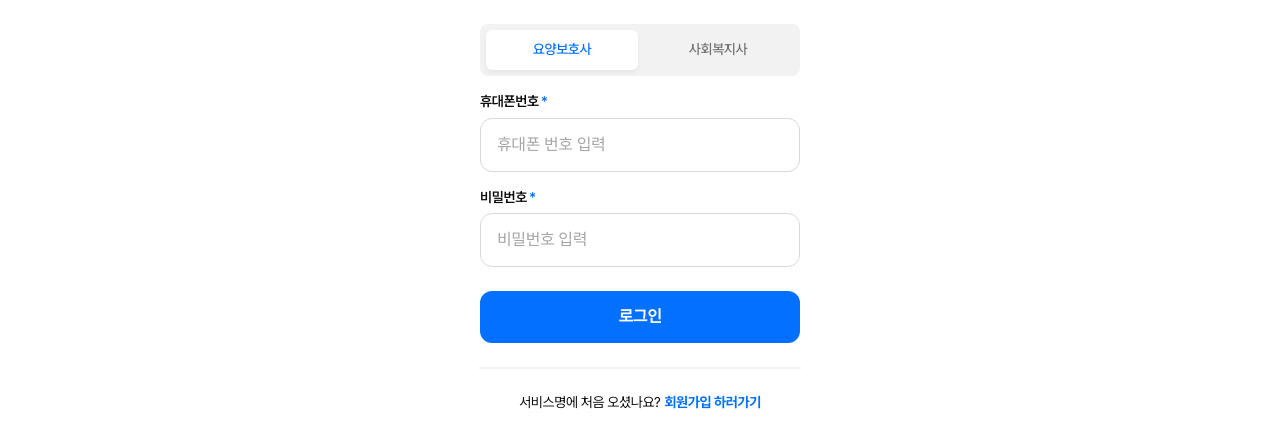
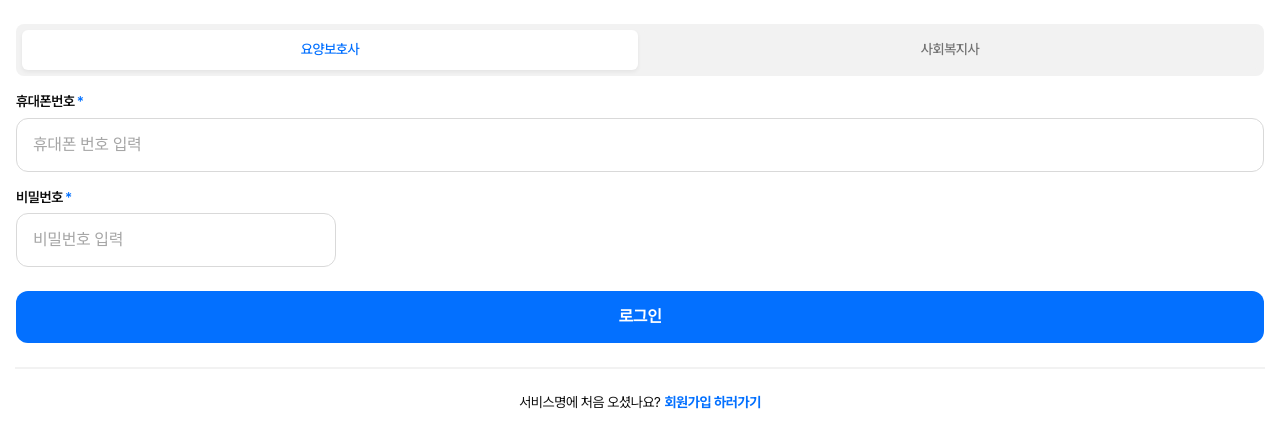
Before and after one commit to Early-Us/BeCareful-Client, a React (Vite) app: page /login in a window 1280 px wide. Shown: the top 448 px of the page. Built offline with nearby package versions, Linux system fonts and the light colour scheme.

Commit message:
feat: 탭 컴포넌트의 width를 100%로 수정

```diff
--- a/src/components/common/Tab/Tab.tsx
+++ b/src/components/common/Tab/Tab.tsx
@@ -13,7 +13,7 @@ export const Tab = ({ tabs }: TabProps) => {
   };
 
   return (
-    <div>
+    <div style={{ width: '100%' }}>
       <TabContainer>
         <TabItems>
           {tabs.map((item, index) => (
@@ -39,7 +39,7 @@ const TabContainer = styled.div`
   padding: 6px;
   box-sizing: border-box;
 
-  width: 320px;
+  width: 100%;
   height: 52px;
   background: ${({ theme }) => theme.colors.gray50};
   border-radius: 8px;
```
